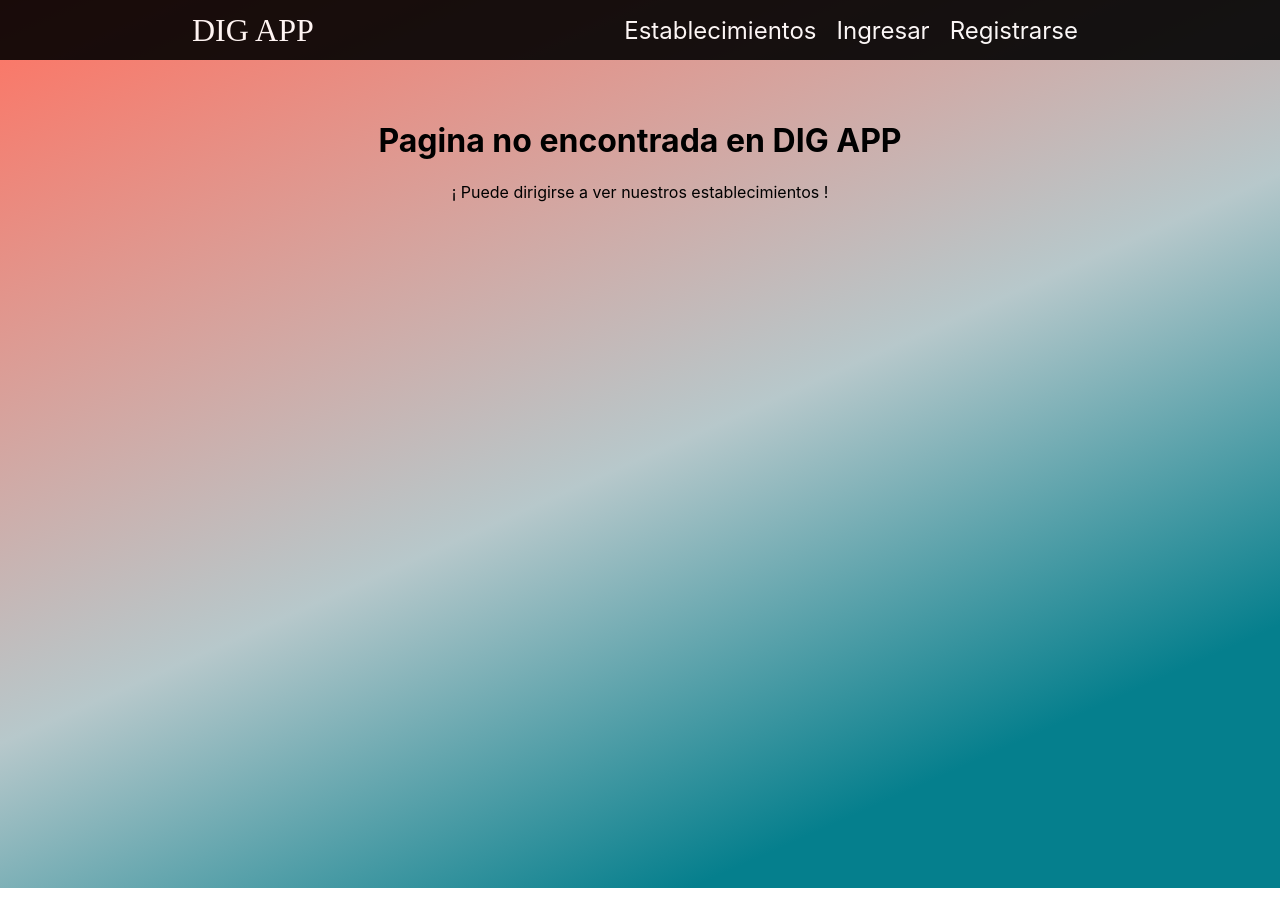
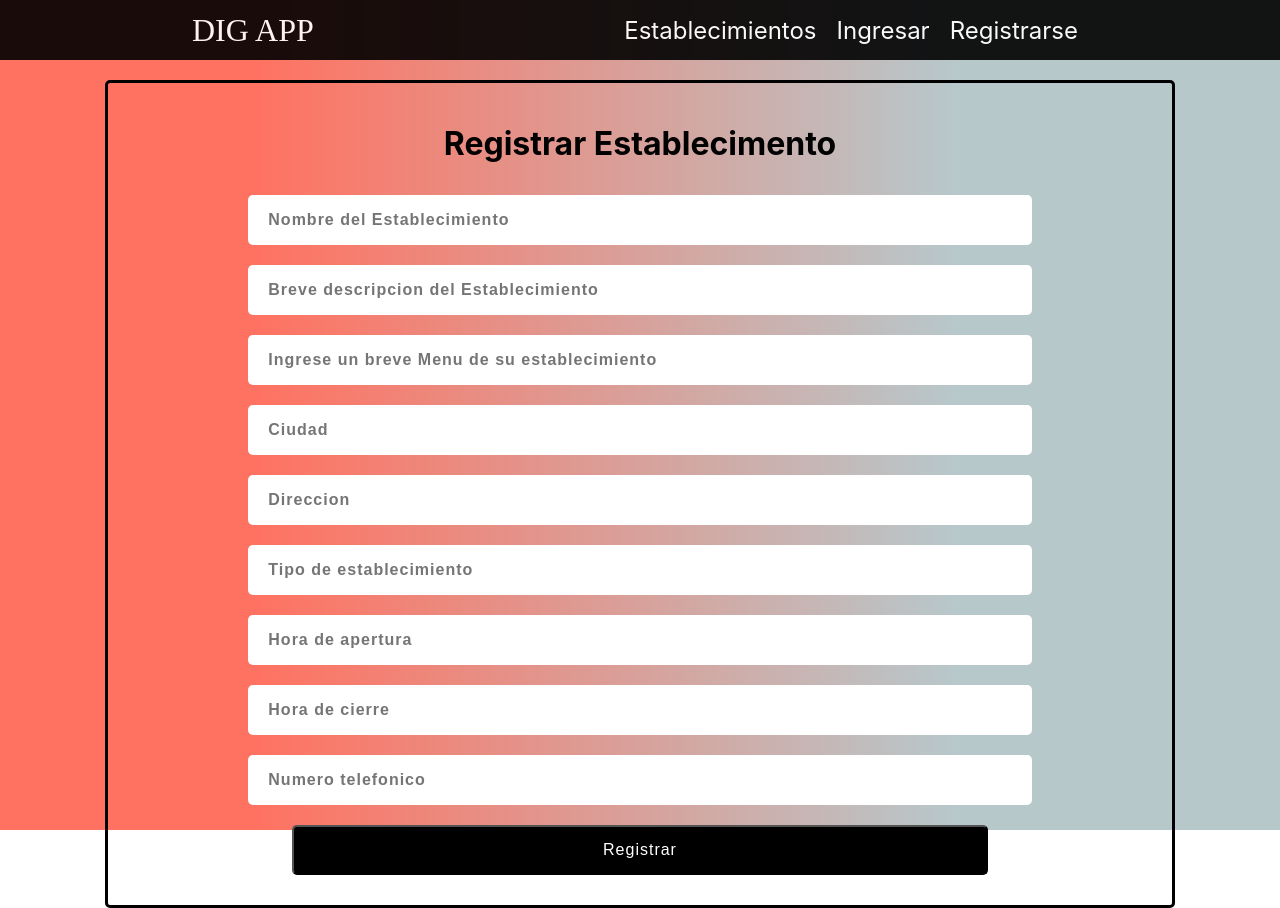
Before and after one commit to DIGAPP-SoftEngII/frontend, a React (Create React App) app: page /user/1/registerEst in a window 1280 px wide. Built offline with nearby package versions, Linux system fonts and the light colour scheme; a web font is replaced by a local one.

Commit message:
Add UserAdmin Page and RegisterEst Page for Sprint 2

```diff
--- a/src/App.js
+++ b/src/App.js
@@ -7,6 +7,8 @@ import "./App.css";
 import Register from "./Pages/Register/Register";
 import Establishments from "./Pages/Establishments/Establishments";
 import Establishment from "./Pages/Establishment/Establishment";
+import RegisterEst from "./Pages/RegisterEst/RegisterEst";
+import UserAdmin from "./Pages/UserAdmin/UserAdmin";
 
 function App() {
   return (
@@ -18,6 +20,8 @@ function App() {
           <Route exact path="/login" element={<Login />} />
           <Route exact path="/establishments" element={<Establishments />} />
           <Route exact path="/establishment/:id" element={<Establishment />} />
+          <Route exact path="/user/:id" element={<UserAdmin />} />
+          <Route exact path="/user/:id/registerEst" element={<RegisterEst />} />
           <Route path="*" element={<NotFound />} />
         </Routes>
       </div>
--- /dev/null
+++ b/src/Pages/RegisterEst/RegisterEst.css
@@ -0,0 +1,24 @@
+.registerEst {
+  position: relative;
+  height: 90vh;
+  padding-top: 80px;
+  padding-bottom: 30px;
+  background: rgb(255, 114, 97);
+  background: linear-gradient(
+    90deg,
+    rgba(255, 114, 97, 1) 20%,
+    rgba(183, 200, 203, 1) 75%
+  );
+}
+
+.container {
+  width: 80%;
+  margin: auto;
+  display: flex;
+  flex-direction: column;
+  border: solid black;
+  border-radius: 5px;
+  padding: 20px;
+  align-items: center;
+  justify-content: cente;
+}
--- /dev/null
+++ b/src/Pages/RegisterEst/RegisterEst.jsx
@@ -0,0 +1,54 @@
+import React from "react";
+import "./RegisterEst.css";
+
+function RegisterEst() {
+  return (
+    <div className="registerEst">
+      <div className="container">
+        <h1>Registrar Establecimento</h1>
+        <form className="inputs__container">
+          <input
+            className="input"
+            type="text"
+            placeholder="Nombre del Establecimiento"
+          ></input>
+          <input
+            className="input"
+            type="text"
+            placeholder="Breve descripcion del Establecimiento"
+          ></input>
+          <input
+            className="input"
+            type="text"
+            placeholder="Ingrese un breve Menu de su establecimiento"
+          ></input>
+          <input className="input" type="text" placeholder="Ciudad"></input>
+          <input className="input" type="text" placeholder="Direccion"></input>
+          <input
+            className="input"
+            type="text"
+            placeholder="Tipo de establecimiento"
+          ></input>
+          <input
+            className="input"
+            type="text"
+            placeholder="Hora de apertura"
+          ></input>
+          <input
+            className="input"
+            type="text"
+            placeholder="Hora de cierre"
+          ></input>
+          <input
+            className="input"
+            type="text"
+            placeholder="Numero telefonico"
+          ></input>
+          <button className="btn">Registrar</button>
+        </form>
+      </div>
+    </div>
+  );
+}
+
+export default RegisterEst;
--- /dev/null
+++ b/src/Pages/UserAdmin/UserAdmin.css
@@ -0,0 +1,24 @@
+.userAdmin {
+  position: relative;
+  height: 90vh;
+  padding-top: 80px;
+  padding-bottom: 30px;
+  background: rgb(255, 114, 97);
+  background: linear-gradient(
+    90deg,
+    rgba(255, 114, 97, 1) 20%,
+    rgba(183, 200, 203, 1) 75%
+  );
+}
+
+.container {
+  width: 80%;
+  margin: auto;
+  display: flex;
+  flex-direction: column;
+  border: solid black;
+  border-radius: 5px;
+  padding: 20px;
+  align-items: center;
+  justify-content: cente;
+}
--- /dev/null
+++ b/src/Pages/UserAdmin/UserAdmin.jsx
@@ -0,0 +1,37 @@
+import React from "react";
+import Cookies from "universal-cookie";
+import { Link } from "react-router-dom";
+import "./UserAdmin.css";
+
+const cookies = new Cookies();
+
+function UserAdmin() {
+  return (
+    <div className="userAdmin">
+      <div className="container">
+        {/* Personal Data */}
+        <div className="PersonsonaData">
+          <hr />
+          <h1>Datos personales</h1>
+          Nombre de Usuario: <h3>{`${cookies.get("name")}`}</h3>
+          <hr />
+        </div>
+        <div className="EstFavs">
+          <hr />
+          <h1>Establecimientos Favoritos</h1>
+          <hr />
+        </div>
+        <div className="AdministrarEst">
+          <hr />
+          <h1>Tus Establecimientos</h1>
+          <Link to={`/user/${cookies.get("id")}/registerEst`}>
+            Registrar iun establecimiento nuevo
+          </Link>
+          <hr />
+        </div>
+      </div>
+    </div>
+  );
+}
+
+export default UserAdmin;
--- a/src/components/Navbar/Navbar.jsx
+++ b/src/components/Navbar/Navbar.jsx
@@ -98,7 +98,7 @@ function Navbar() {
               <li className="navbar__item">
                 <Link
                   className="navbar__link"
-                  to="/establishments"
+                  to={`/user/${cookies.get("id")}`}
                   onClick={() => {
                     setMenuactive(false);
                   }}
```
